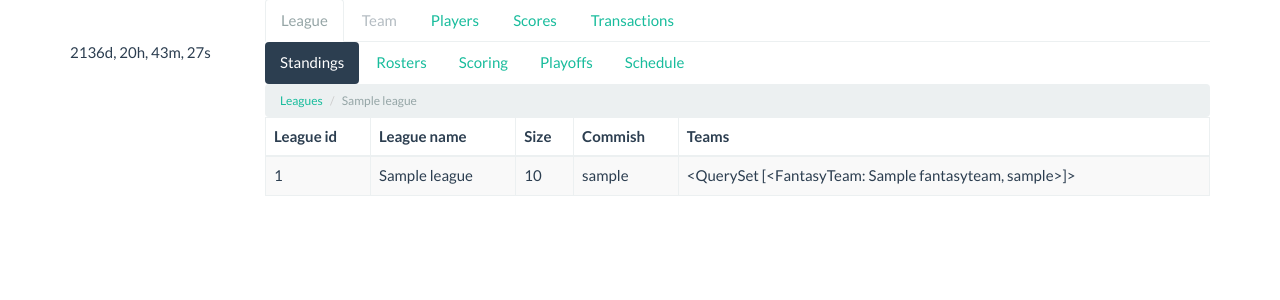
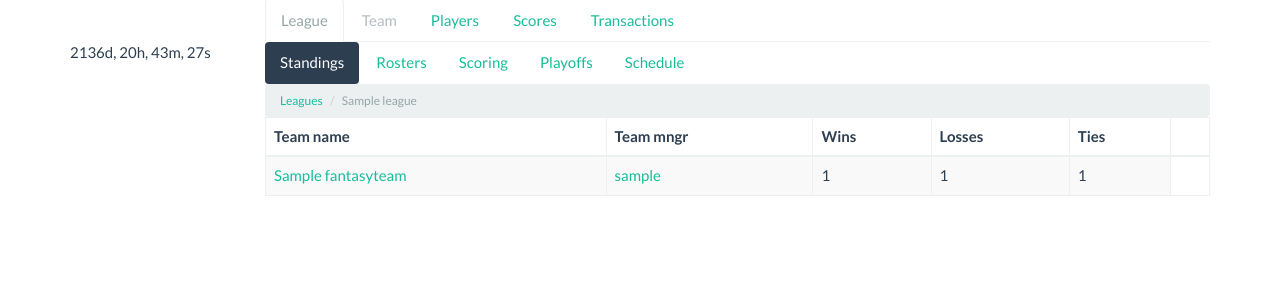
Before and after one commit to mezmor/LeagueSports, a Django app: page /leagues/1/standings/ in a window 1280 px wide. Shown: the part 61-361 px from the top of the page. Run offline with Django 3.2, Linux system fonts and the light colour scheme; tables that the repository leaves empty hold one stand-in row (values such as "Sample post"); some libraries are stand-ins or nearby versions.

Commit message:
League standings page reflects the leagues standings now

```diff
--- a/drafter/templates/drafter/leagues/details/league/standings.html
+++ b/drafter/templates/drafter/leagues/details/league/standings.html
@@ -6,22 +6,24 @@
         <table class="table table-striped table-bordered table-hover">
             <thead>
                 <tr>
-                    <th>League id</th>
-                    <th>League name</th>
-                    <th>Size</th>
-                    <th>Commish</th>
-                    <th>Teams</th>
+                    <th>Team name</th>
+                    <th>Team mngr</th>
+                    <th>Wins</th>
+                    <th>Losses</th>
+                    <th>Ties<th>
                 </tr>
             </thead>
 
             <tbody>
+                {% for team in teams|dictsort:"wins" %}
                 <tr>
-                    <td>{{ league.id }}</td>
-                    <td>{{ league.name }}</td>
-                    <td>{{ league.size }}</td>
-                    <td>{{ league.commish }}</td>
-                    <td>{{ teams }}</td>
+                    <td><a href="{% url 'drafter.views.team_roster' league.id team.manager.id %}">{{ team.name }}</a></td>
+                    <td><a href="{% url 'drafter.views.user' team.manager.id %}">{{ team.manager }}</a></td>
+                    <td>{{ team.wins }}</td>
+                    <td>{{ team.losses }}</td>
+                    <td>{{ team.ties }}</td>
                 </tr>
+                {% endfor %}
             </tbody>
         </table>
     </div>
```
